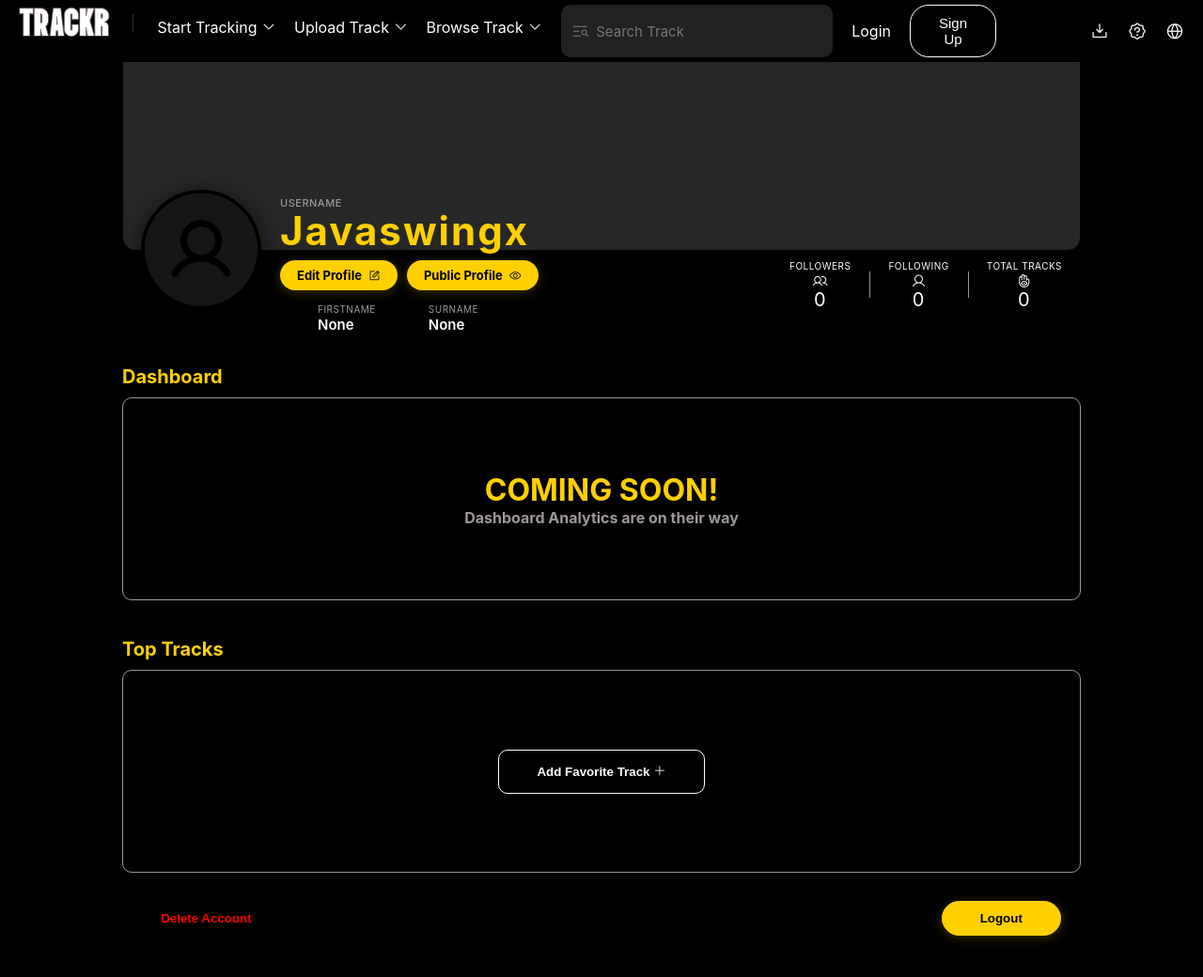
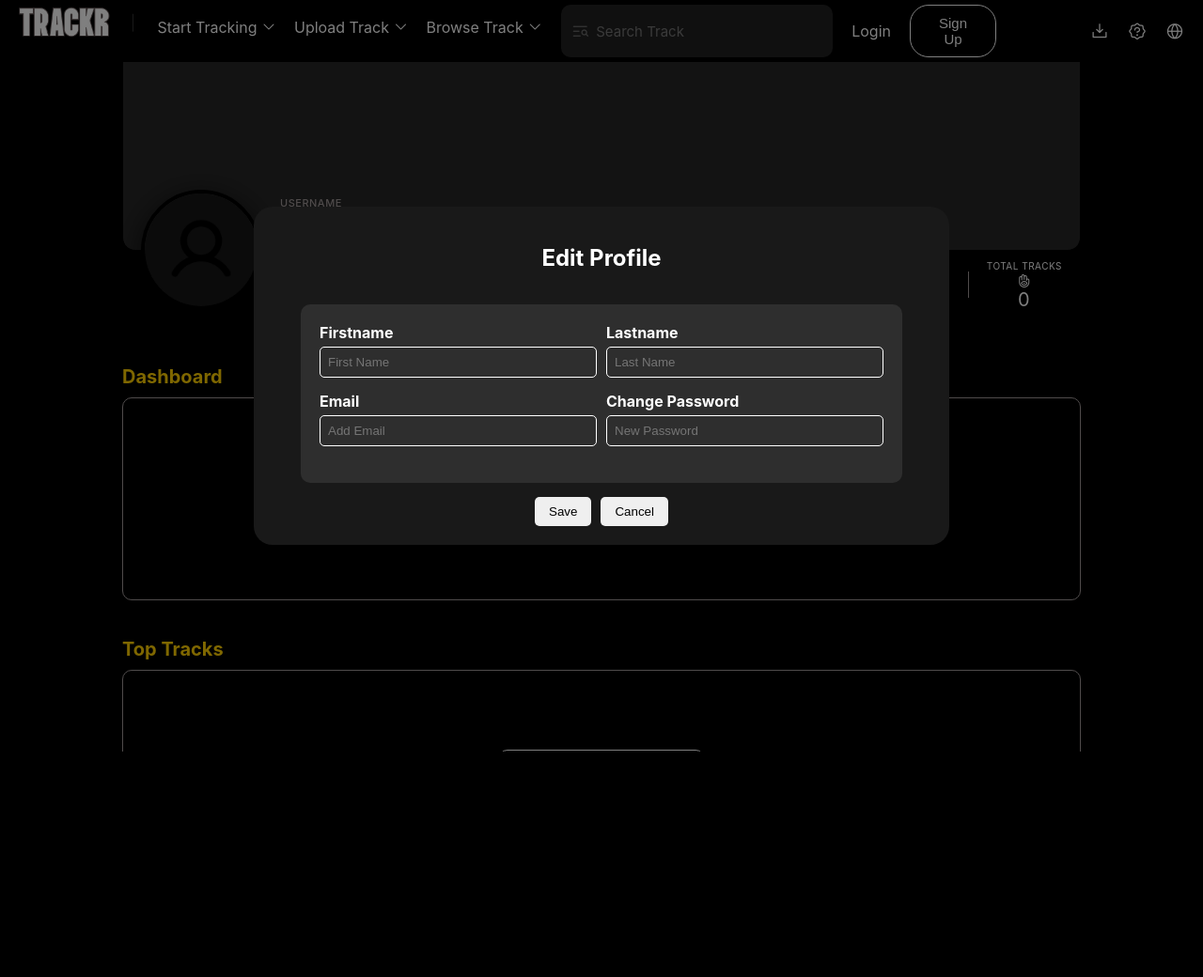
Before and after one commit to Luke-Sandigan/TRACKR, a Flask app: page /profile in a window 1280 px wide. Shown: the top 1040 px of the page at 94% size. After the commit the page ends 800 px from the top, so only its background shows below. Run offline with Flask 3, Linux system fonts and the light colour scheme; the visitor is signed in with stand-in values (Sample User, id 1).

Commit message:
Added New Shit

```diff
--- a/app/static/css/profile-style.css
+++ b/app/static/css/profile-style.css
@@ -392,3 +392,91 @@ main {
   transform: translateY(-1px);
   box-shadow: 0 4px 20px rgba(245,200,0,0.4);
 }
+
+
+.cs-editModal {
+  position: fixed;
+  inset: 0;
+  display: flex;
+  justify-content: center;
+  align-items: center;
+  background: rgba(0,0,0,0.5);
+  z-index: 999;
+}
+
+.cs-modalContainer {
+  display: flex;
+  flex-direction: column;
+  justify-content: center;
+  align-items: center;
+  gap: 15px;
+  background: rgb(25, 25, 25);
+  border-radius: 20px;
+  padding: 20px;
+  width: 700px;
+}
+
+.cs-modalContainer h2 {
+  color: white;
+  text-align: center;
+}
+
+.cs-modalContents {
+  background-color: #2E2E2E;
+  padding: 20px;
+  border-radius: 10px;
+  height: 150px;
+  width: 600px;
+}
+
+
+.cs-row {
+  display: flex;
+  gap: 10px;
+  margin-bottom: 15px;
+}
+
+
+.cs-input-group {
+  display: flex;
+  flex-direction: column;
+  flex: 1;
+  font-weight: bold;
+}
+
+.cs-label {
+  color: white;
+  margin-bottom: 5px;
+}
+
+
+.cs-input-group input {
+  padding: 8px;
+  border-radius: 5px;
+  border: none;
+  color: white;
+}
+
+.cs-btn-container {
+  display: flex;
+  justify-content: center;
+  gap: 10px;
+}
+
+.cs-btn-container button {
+  padding: 8px 15px;
+  border-radius: 5px;
+  border: none;
+  cursor: pointer;
+}
+
+.cs-input-group input {
+    background: transparent;
+    border: 1px solid white;
+}
+
+.cs-btn-container .btns {
+  display: flex;
+  flex-direction: row;
+  gap: 80px;
+}
--- /dev/null
+++ b/app/templates/js-profile.js
@@ -0,0 +1,45 @@
+
+document.addEventListener("DOMContentLoaded", () => {
+
+    console.log("its running");
+
+    const fileInput = document.getElementById("pfpFileInput");
+    const profileImage = document.getElementById("profileImage");
+    const container = document.getElementById("pfpContainer");
+
+    container.addEventListener("click", () => {
+        fileInput.click();
+    });
+
+    fileInput.addEventListener("change", () => {
+        const file = fileInput.files[0];
+
+        if (file && file.type.startsWith("image/")) {
+            const imageURL = URL.createObjectURL(file);
+            profileImage.src = imageURL;
+        } else {
+            alert("Please select a valid image file.");
+        }
+    });
+
+});
+
+document.getElementById("editProfileBtn").addEventListener("click", () => {
+    // let username = document.getElementById("displayUsername").textContent;
+    // let firstName = document.getElementById("displayFirstname").textContent;
+    // let lastName = document.getElementById("displaySurname").textContent;
+
+    // document.getElementById("editUsername").value = username;
+    // document.getElementById("editFirstName").value = firstName;
+    // document.getElementById("editLastName").value = lastName;
+
+    document.getElementById("editModal").style.display = "flex";
+});
+
+document.getElementById("closeModal").addEventListener("click", () => {
+    document.getElementById("editModal").style.display = "none";
+});
+
+document.getElementById("saveProfile").addEventListener("click", () => {
+    document.getElementById("editModal").style.display="none";
+});
--- a/app/templates/profile.html
+++ b/app/templates/profile.html
@@ -4,8 +4,11 @@
     <meta charset="UTF-8">
     <meta name="viewport" content="width=device-width, initial-scale=1.0">
 
-    <link rel="stylesheet" href="{{ url_for('static', filename='css/nav-bar.css') }}" />
-    <link rel="stylesheet" href="{{ url_for('static', filename='css/profile-style.css') }}" />
+    <!-- <link rel="stylesheet" href="{{ url_for('static', filename='css/nav-bar.css') }}" />
+    <link rel="stylesheet" href="{{ url_for('static', filename='css/profile-style.css') }}" /> -->
+
+    <link rel="stylesheet" href="../static/css/nav-bar.css">
+    <link rel="stylesheet" href="../static/css/profile-style.css">
     <link
       rel="stylesheet"
       type="text/css"
@@ -175,29 +178,50 @@
                   Logout
                 </button>
           </div>
-<script>
-document.querySelector(".delete").addEventListener("click", async function() {
-    const confirmDelete = confirm("Are you sure you want to delete your account?");
-    if (!confirmDelete) return;
 
-    const response = await fetch("/delete-account", {
-        method: "POST"
-    });
 
-    const result = await response.json();
+<div class="cs-editModal" id="editModal">
+  <div class="cs-modalContainer">
 
-    if (response.ok) {
-        alert("Account deleted");
-        window.location.href = "/";
-    } else {
-        alert(result.error);
-    }
-});
+    <h2>Edit Profile</h2>
 
-document.querySelector(".logout").addEventListener("click", function() {
-    window.location.href = "/logout";
-});
-</script>
+    <div class="cs-modalContents">
+
+      <div class="cs-row">
+        <div class="cs-input-group">
+          <label class="cs-label">Firstname</label>
+          <input id="editFirstName" placeholder="First Name">
+        </div>
+
+        <div class="cs-input-group">
+          <label class="cs-label">Lastname</label>
+          <input id="editLastName" placeholder="Last Name">
+        </div>
+      </div>
+
+      <div class="cs-row">
+        <div class="cs-input-group">
+          <label class="cs-label">Email</label>
+          <input id="editEmail" placeholder="Add Email">
+        </div>
+
+        <div class="cs-input-group">
+          <label class="cs-label">Change Password</label>
+          <input id="editPassword" type="password" placeholder="New Password">
+        </div>
+      </div>
+
+    </div>
+
+    <div class="cs-btn-container">
+      <button class="btns" id="saveProfile">Save</button>
+      <button class="btns" id="closeModal">Cancel</button>
+    </div>
+
+  </div>
+</div>
+
+<script src="js-profile.js"></script>
 
 </body>
 
```
Also changed, not shown: app/templates/script.js (deleted, +0 -23 lines).
